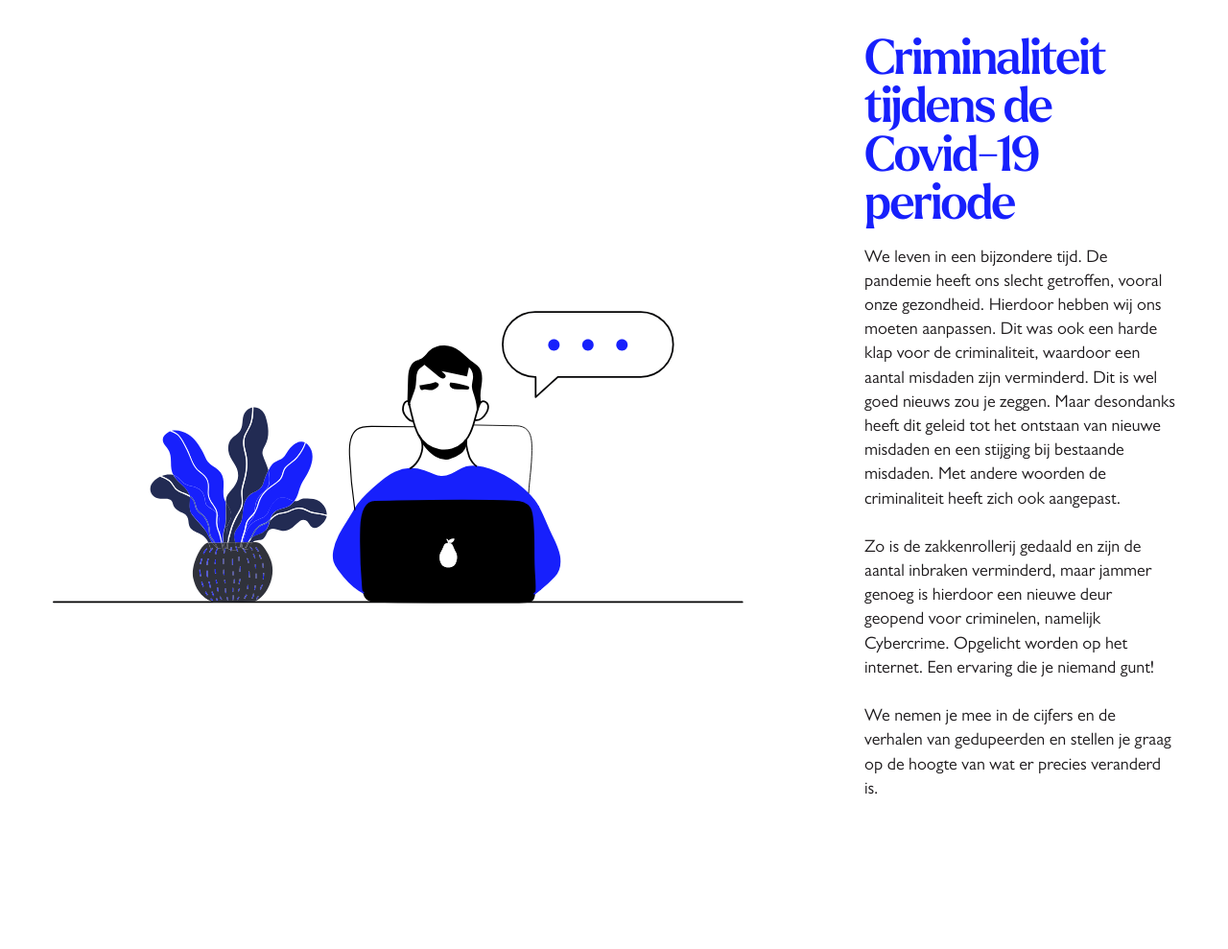
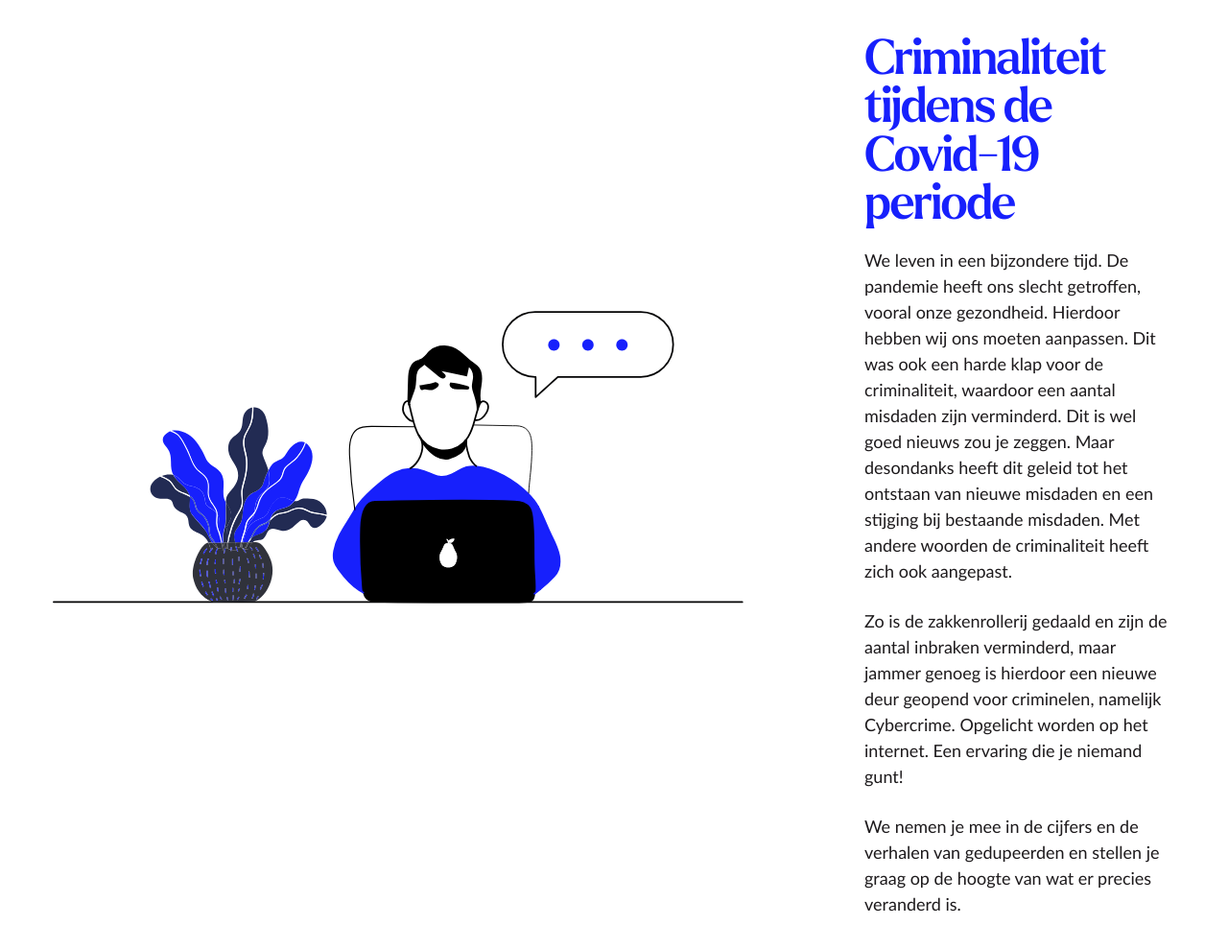
Before and after one commit to itsguus/project_information, a Jekyll site: the page built from index.md, in a window 1280 px wide and 1400 px high, scrolled down 322 px. Shown: the top 989 px of the window at 96% size. Built offline with Jekyll 4.4.1, drawn with Linux system fonts in a browser that asks for light colours; some web fonts are replaced.

Commit message:
update Guus

```diff
--- a/_layouts/home.html
+++ b/_layouts/home.html
@@ -75,6 +75,9 @@
         <div class="canvas">
             <div class="x"></div>
             <div class="y"></div>
+            <div class="lockdown">
+                <span>Intelligente lockdown</span>
+            </div>
             <ul class="labels">
                 {% for item in site.data.months.months %}
                     <li>{{ item.abbreviation | capitalize }}</li>
--- a/css/style.css
+++ b/css/style.css
@@ -1,6 +1,6 @@
 * {padding: 0; margin: 0;  border: 0;}
 html {font-size: 18px; scroll-behavior: smooth;}
-body {font-size: 1rem; color: #1d1a1c; line-height: 1.4; font-family: "Gill Sans"; font-weight: 400; background:#FFF;}
+body {font-size: 1rem; color: #1d1a1c; line-height: 1.5; font-family: "Gill Sans"; font-weight: 300; background:#FFF;}
 a {text-decoration: none; color: #1d1a1c;}
 ul, ol {list-style-type: none;}
 p {margin-bottom: 1.4em;}
@@ -12,7 +12,7 @@
 
 /* HEADERS */
 h1, .h1 {font-family: "Larken"; font-size: 2.8rem; line-height: 1; font-weight: 500; letter-spacing: -2px; color: #1720fc; margin-bottom: 1rem;}
-h2 {font-size: 1.3rem; font-family: "Poppins"; font-weight: 300;}
+h2 {font-size: 1.3rem; font-family: "Poppins"; font-weight: 300; margin-bottom: 0.2rem;}
 h3 {font-size: 2rem; font-family: "Larken"; color: #1720fc; font-weight: 400;}
 
 /* GENERAL */
```
